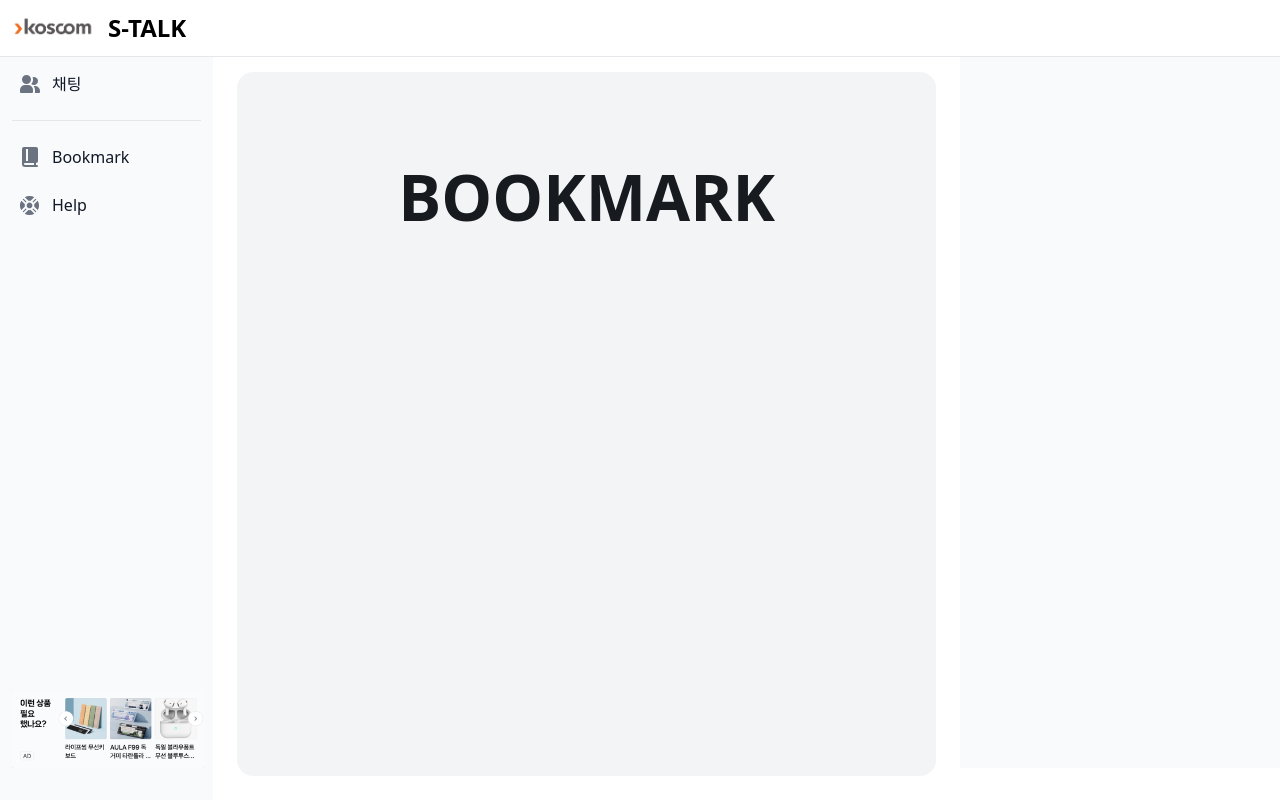
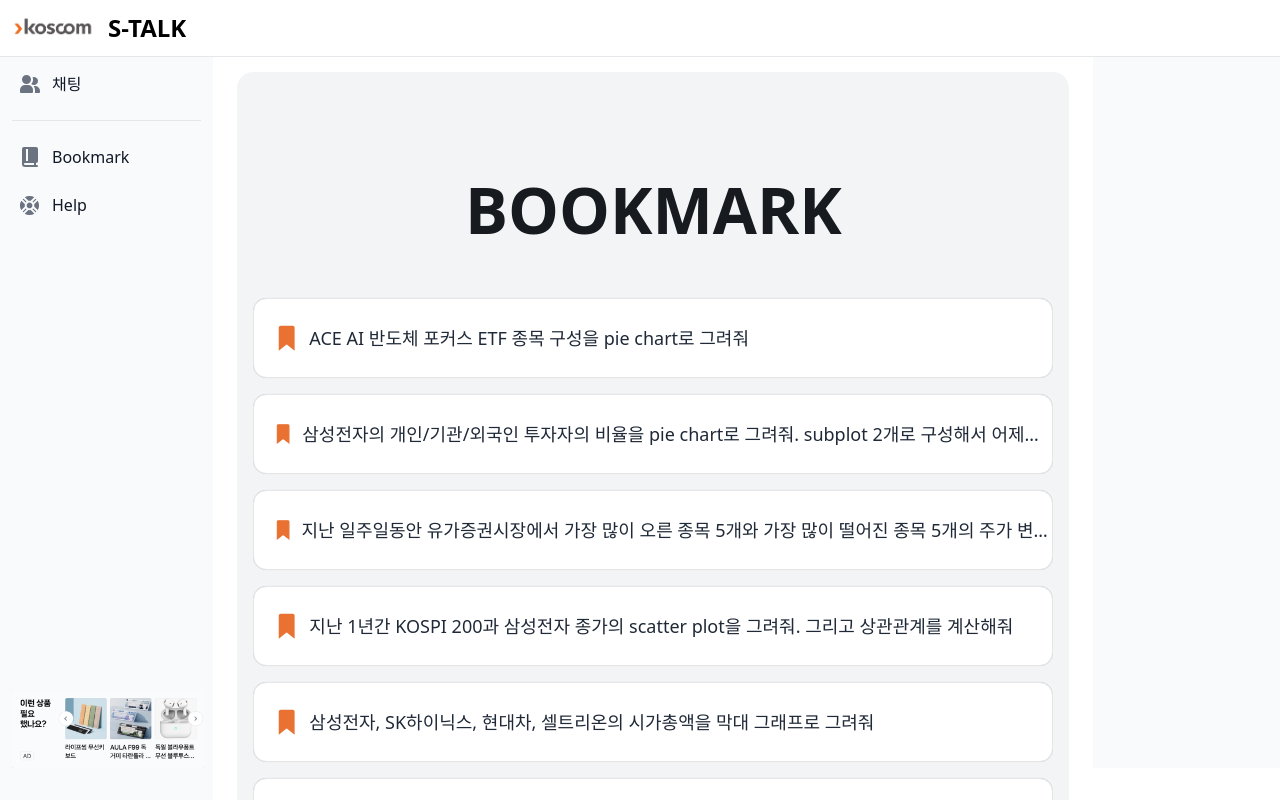
Before and after one commit to koscom-hackathon-2/frontend, a React (Create React App) app in the folder frontend/: page /bookmark in a window 1280 px wide. Built offline with nearby package versions, Linux system fonts and the light colour scheme; what tailwindcss-animated would draw is missing.

Commit message:
(no-issue) 시연준비

```diff
--- a/frontend/src/components/Bookmark.js
+++ b/frontend/src/components/Bookmark.js
@@ -7,26 +7,36 @@
 
 function Bookmark() {
     const list = JSON.parse(localStorage.getItem("list")) || [
-        // {
-        //     "idx": uuidv4(),
-        //     "mark": true,
-        //     "text": "나스닥 지수와 SK텔레콤 주가의 상관관계를 알려줘"
-        // },
-        // {
-        //     "idx": uuidv4(),
-        //     "mark": true,
-        //     "text": "삼성전자 월말 종가 변화를 알려줘"
-        // },
-        // {
-        //     "idx": uuidv4(),
-        //     "mark": true,
-        //     "text": "공휴일 전날의 네이버의 외국인 투자자 매도 매수 현황을 보여줘"
-        // },
-        // {
-        //     "idx": uuidv4(),
-        //     "mark": true,
-        //     "text": "실적 발표 전날과 다음날의 네이버 주주 구성을 알려줘"
-        // }
+        {
+            "idx": uuidv4(),
+            "mark": true,
+            "text": "ACE AI 반도체 포커스 ETF 종목 구성을 pie chart로 그려줘"
+        },
+        {
+            "idx": uuidv4(),
+            "mark": true,
+            "text": "삼성전자의 개인/기관/외국인 투자자의 비율을 pie chart로 그려줘. subplot 2개로 구성해서 어제와 오늘의 비율을 각각 그려줘"
+        },
+        {
+            "idx": uuidv4(),
+            "mark": true,
+            "text": "지난 일주일동안 유가증권시장에서 가장 많이 오른 종목 5개와 가장 많이 떨어진 종목 5개의 주가 변동 비율을 막대 그래프로 그려줘"
+        },
+        {
+            "idx": uuidv4(),
+            "mark": true,
+            "text": "지난 1년간 KOSPI 200과 삼성전자 종가의 scatter plot을 그려줘. 그리고 상관관계를 계산해줘"
+        },
+        {
+            "idx": uuidv4(),
+            "mark": true,
+            "text": "삼성전자, SK하이닉스, 현대차, 셀트리온의 시가총액을 막대 그래프로 그려줘"
+        },
+        {
+            "idx": uuidv4(),
+            "mark": true,
+            "text": "네이버의 6개월 동안의 저가, 고가를 모두 표현하는 캔들 차트를 그려줘"
+        }
     ]
 
     localStorage.setItem("list", JSON.stringify(list));
```
